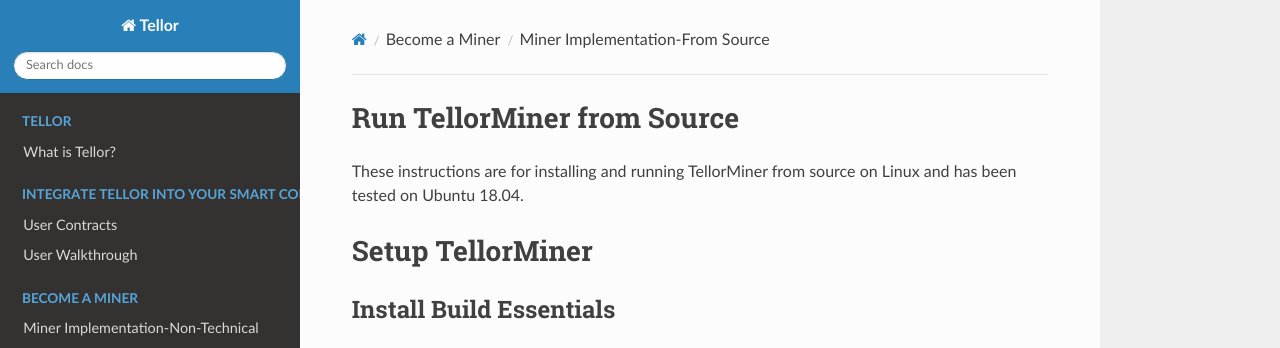
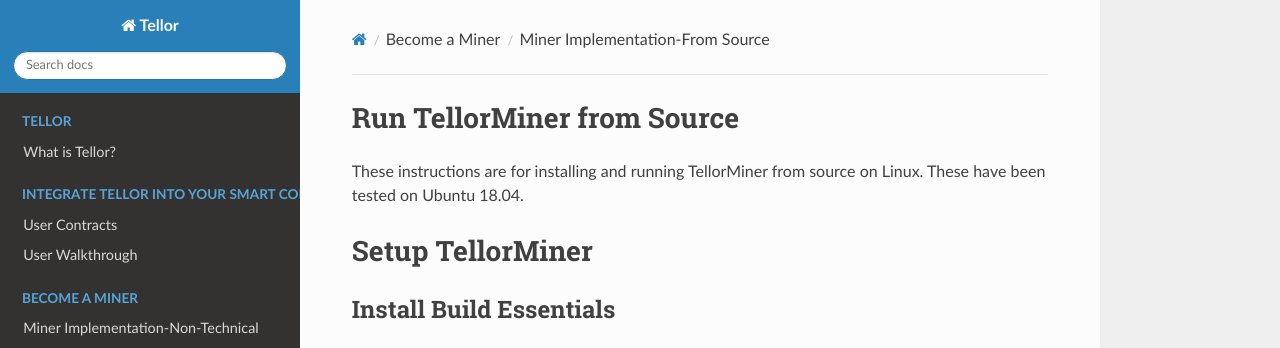
Before and after one commit to tellor-io/TellorDocumentation, an MkDocs documentation site: the page built from docs/MinerSetupFromSource.md, in a window 1280 px wide and 900 px high. Shown: the top 348 px of the window. Built offline with MkDocs 1.6.1, drawn with Linux system fonts in a browser that asks for light colours; nearby versions of some CDN libraries; a script that is not in the unit is left out.

Commit message:
Fix sentence fragment

```diff
--- a/docs/MinerSetupFromSource.md
+++ b/docs/MinerSetupFromSource.md
@@ -1,5 +1,5 @@
 # Run TellorMiner from Source
-These instructions are for installing and running TellorMiner from source on Linux and has been tested on Ubuntu 18.04.
+These instructions are for installing and running TellorMiner from source on Linux. These have been tested on Ubuntu 18.04.
 
 # Setup TellorMiner
 ## Install Build Essentials
```
